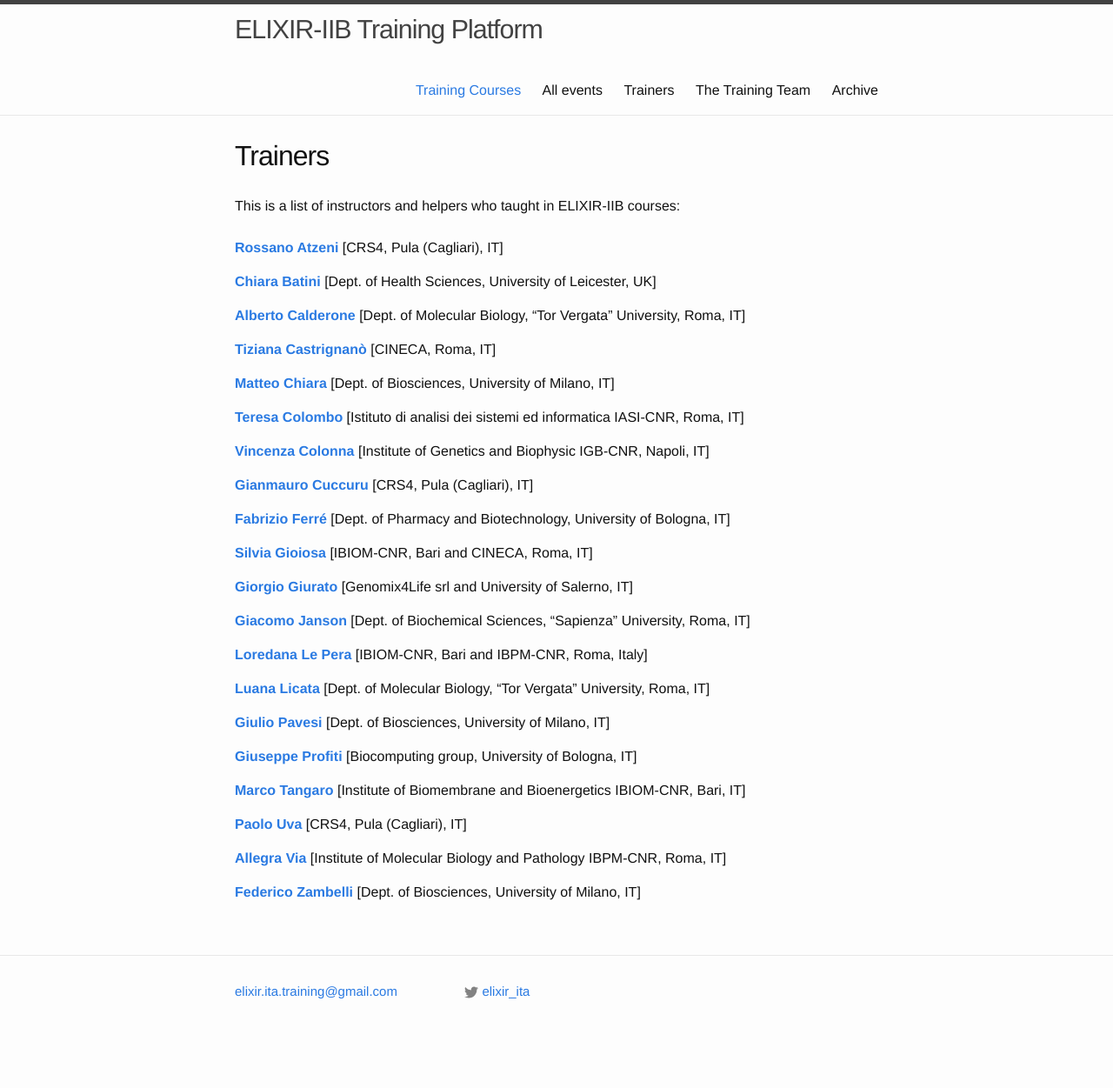
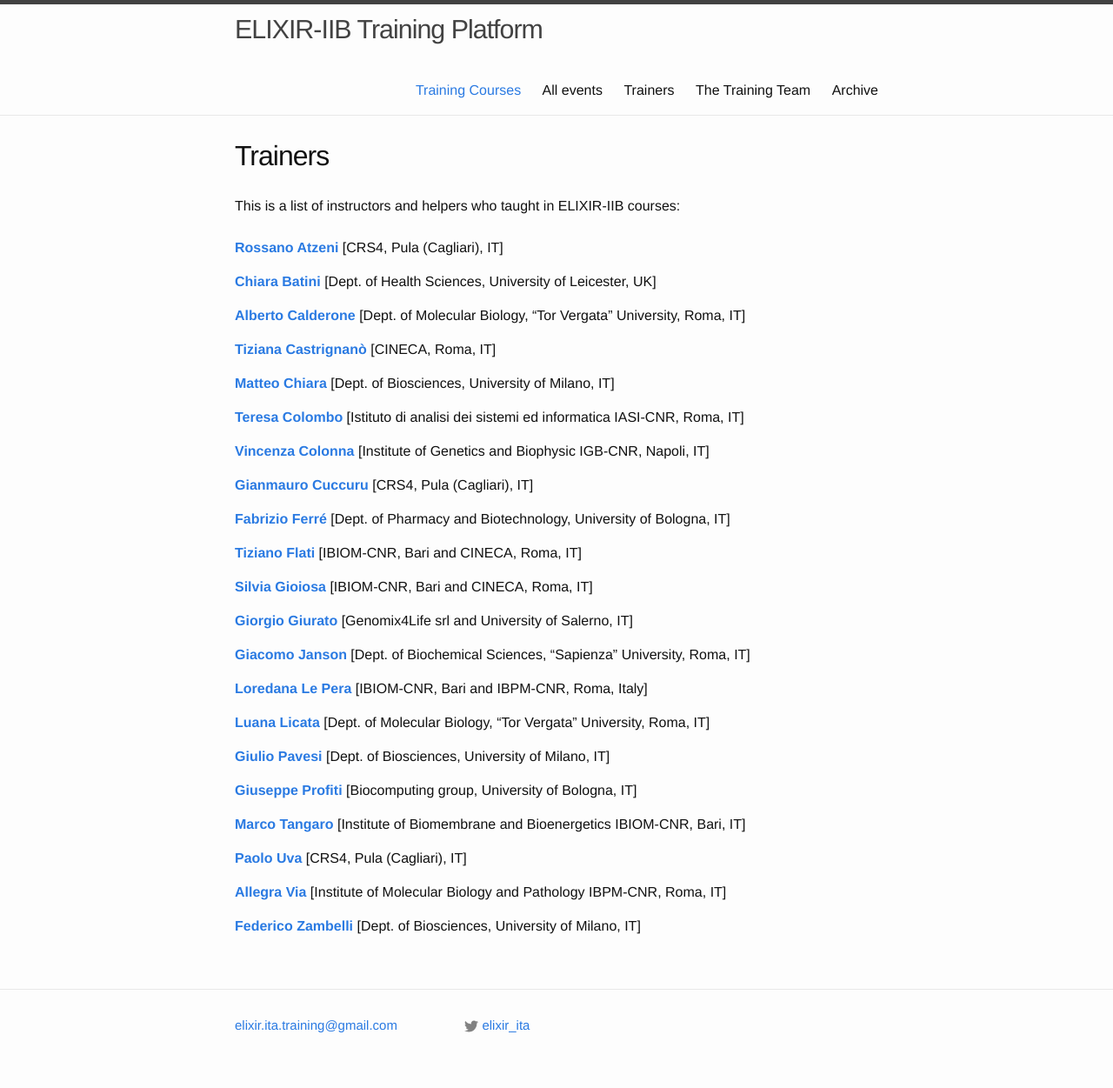
Before and after one commit to ELIXIR-IIB-training/website, a Jekyll site: the page built from _pages/02-trainers.md, in a window 1280 px wide. Shown: the whole page at 87% size. Built offline with Jekyll 4.4.1, drawn with Linux system fonts in a browser that asks for light colours; before the commit the page ends 1212 px from its top, so only the background shows below that.

Commit message:
Add Tiziano Flati

```diff
--- a/_pages/02-trainers.md
+++ b/_pages/02-trainers.md
@@ -25,6 +25,8 @@ permalink: /trainers/
 
 [**Fabrizio Ferré**](https://www.unibo.it/sitoweb/fabrizio.ferre) [Dept. of Pharmacy and Biotechnology, University of Bologna, IT]<br>
 
+[**Tiziano Flati**](../instructors/tiziano_flati.html) [IBIOM-CNR, Bari and CINECA, Roma, IT]<br>
+
 [**Silvia Gioiosa**](../instructors/silvia_gioiosa.html) [IBIOM-CNR, Bari and CINECA, Roma, IT]<br>
 
 [**Giorgio Giurato**](http://www.labmedmolge.unisa.it/italiano/teamit/giorgiogiurato) [Genomix4Life srl and University of Salerno, IT]<br>
```
